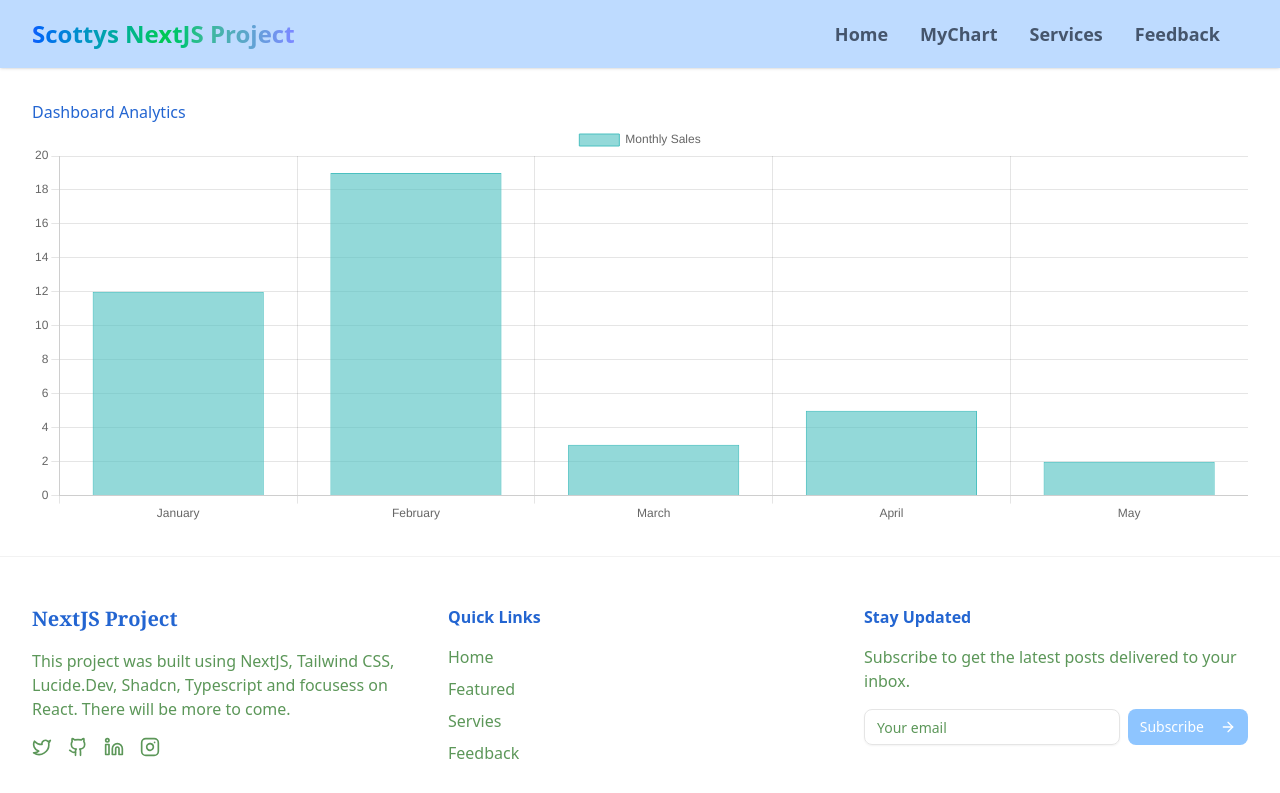
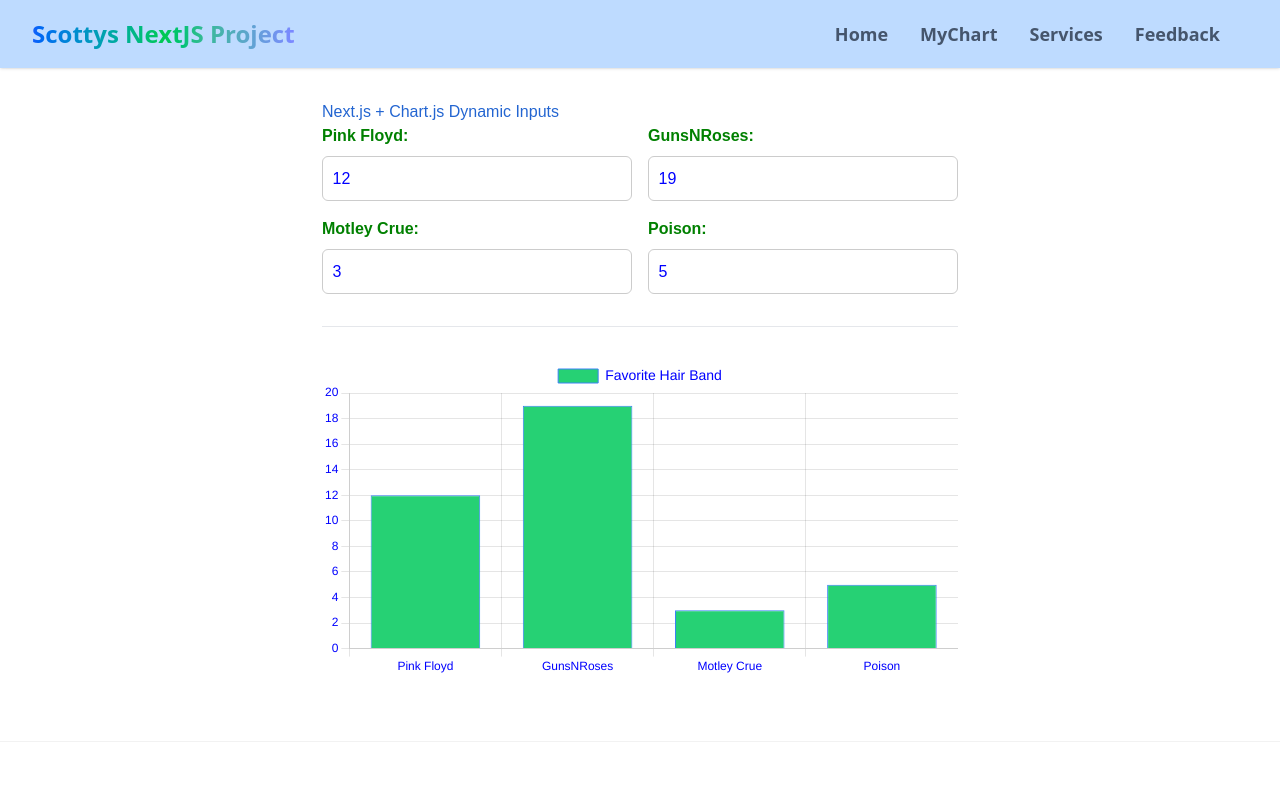
Before and after one commit to Scottysweb/my_Nextjs_blog, a Next.js app: page /contact in a window 1280 px wide. Shown: the top 793 px of the page. Built offline with nearby package versions, Linux system fonts and the light colour scheme; a web font is replaced by a local one.

Commit message:
Added Dynamic Chart with Chart.js 2

```diff
--- /dev/null
+++ b/app/contact/back/page.jsx
@@ -0,0 +1,88 @@
+'use client';
+
+import React, { useState } from 'react';
+import {
+    Chart as ChartJS,
+    CategoryScale,
+    LinearScale,
+    BarElement,
+    Title,
+    Tooltip,
+    Legend,
+} from 'chart.js';
+import { Bar } from 'react-chartjs-2';
+
+// Register the required Chart.js components
+ChartJS.register(CategoryScale, LinearScale, BarElement, Title, Tooltip, Legend);
+
+export default function ChartPage() {
+    // 1. Set up state for the 4 text boxes
+    const [FirstSong, setSong1] = useState<Number>(12);
+    const [SecSong, setSong2] = useState<Number>(8);
+    const [ThridSong, setSong3] = useState<Number>(3);
+    const [FourthSong, setSong4] = useState<Number>(5);
+
+    // 2. Construct the Chart.js data object using your state variables
+    const data = {
+        labels: ['Pink Floyd', 'GunsNRoses', 'Motley Crue', 'Poison'],
+        datasets: [
+            {
+                label: 'What is your favorite Hair Band',
+                data: [FirstSong, SecSong, ThirdSong, FourthSong],
+                    backgroundColor: 'rgba(74, 183, 118, 0.8)',
+                borderColor: 'rgba(59, 130, 246, 1)',
+                borderWidth: 1,
+            },
+        ],
+    };
+
+    // 3. Define basic configuration options for the chart
+    const options = {
+        responsive: true,
+        maintainAspectRatio: false,
+        scales: {
+            y: {
+                beginAtZero: true,
+            },
+        },
+    };
+
+    return (
+        <div style={{ padding: '2rem', fontFamily: 'sans-serif', maxWidth: '700px', margin: '0 auto' }}>
+            <h2>Next.js + Chart.js Dynamic Inputs</h2>
+
+            {/* Grid layout for the 4 text box inputs */}
+            <div style={{ display: 'grid', gridTemplateColumns: '1fr 1fr', gap: '1rem', marginBottom: '2rem' }}>
+                {[
+                    { label: 'Box 1', value: FirstSong, setter: setSong1 },
+                    { label: 'Box 2', value: SecSong, setter: setSong2 },
+                    { label: 'Box 3', value: ThirdSong, setter: setSong3 },
+                    { label: 'Box 4', value: FourthSong, setter: setSong4 },
+                ].map((input, idx) => (
+                    <div key={idx}>
+                        <label style={{ display: 'block', marginBottom: '0.5rem', fontWeight: 'bold' }}>{input.label}:</label>
+                        <input
+                            type="number"
+                            value={input.value}
+                            onChange={(e) => input.setter(Number(e.target.value) || 0)}
+                            style={{
+                                width: '100%',
+                                padding: '0.6rem',
+                                borderRadius: '6px',
+                                border: '1px solid #ccc',
+                                fontSize: '1rem'
+                            }}
+                        />
+                    </div>
+                ))}
+            </div>
+
+            <hr style={{ border: '0', borderTop: '1px solid #e5e7eb', marginBottom: '2rem' }} />
+
+            {/* Container for the Chart.js Canvas */}
+            <div style={{ height: '350px', position: 'relative', width: '100%' }}>
+                <Bar data={data} options={options} />
+            </div>
+        </div>
+    );
+}
--- a/app/contact/page.js
+++ /dev/null
@@ -1,10 +0,0 @@
-import BarChart from "@/components/BarChart";
-
-export default function Page() {
-    return (
-        <main style={{ padding: "2rem" }}>
-            <h1>Dashboard Analytics</h1>
-            <BarChart />
-        </main>
-    );
-}
--- /dev/null
+++ b/app/contact/page.tsx
@@ -0,0 +1,107 @@
+'use client';
+
+import React, { useState } from 'react';
+import {
+    Chart as ChartJS,
+    CategoryScale,
+    LinearScale,
+    BarElement,
+    Title,
+    Tooltip,
+    Legend,
+} from 'chart.js';
+import { Bar } from 'react-chartjs-2';
+import { color } from 'chart.js/helpers';
+
+// Register the required Chart.js components
+ChartJS.register(CategoryScale, LinearScale, BarElement, Title, Tooltip, Legend);
+
+export default function ChartPage() {
+    // 1. Set up state for the 4 text boxes
+    const [FirstSong, setFirstSong] = useState<number>(12);
+    const [SecSong, setSecSong] = useState<number>(19);
+    const [ThirdSong, setThirdSong] = useState<number>(3);
+    const [FourthSong, setFourthSong] = useState<number>(5);
+
+    // 2. Construct the Chart.js data object using your state variables
+    const data = {
+        labels: ['Pink Floyd', 'GunsNRoses', 'Motley Crue', 'Poison'],
+        datasets: [
+            {
+                label: 'Favorite Hair Band',
+                data: [FirstSong, SecSong, ThirdSong, FourthSong],
+                backgroundColor: 'rgb(38, 209, 116)', //
+                borderColor: 'rgba(59, 130, 246, 1)',
+                borderWidth: 1,
+            },
+        ],
+    };
+
+    // 3. Define basic configuration options for the chart
+    const options = {
+        plugins: {
+            legend: {
+                labels: {
+                    // This changes the color of the legend text ("Favorite Hair Band")
+                    color: 'Blue', // Set your desired color here (e.g., white)
+                    font: {
+                        size: 14 // Optional: change font size
+                    }
+                }
+            }
+        },
+        scales: {
+            // This changes the color of the axis labels ('Pink Floyd', 'GunsNRoses', etc.)
+            x: {
+                ticks: {
+                    color: 'Blue', // Color of X-axis labels
+                }
+            },
+            y: {
+                ticks: {
+                    color: 'Blue', // Color of Y-axis labels
+                }
+            }
+        }
+    };
+
+    return (
+        <div style={{ padding: '2rem', fontFamily: 'sans-serif', maxWidth: '700px', margin: '0 auto' }}>
+            <h2>Next.js + Chart.js Dynamic Inputs</h2>
+
+            {/* Grid layout for the 4 text box inputs */}
+            <div style={{ display: 'grid', gridTemplateColumns: '1fr 1fr', gap: '1rem', marginBottom: '2rem' }}>
+                {[
+                    { label: 'Pink Floyd', value: FirstSong, setter: setFirstSong, color: 'red'},
+                    { label: 'GunsNRoses', value: SecSong, setter: setSecSong },
+                    { label: 'Motley Crue', value: ThirdSong, setter: setThirdSong },
+                    { label: 'Poison', value: FourthSong, setter: setFourthSong },
+                ].map((input, idx) => (
+                    <div key={idx}>
+                        <label style={{ display: 'block', color: 'green', marginBottom: '0.5rem', fontWeight: 'bold' }}>{input.label}:</label>
+                        <input
+                            type="number"
+                            value={input.value}
+                            onChange={(e) => input.setter(Number(e.target.value) || 0)}
+                            style={{
+                                width: '100%',
+                                padding: '0.6rem',
+                                borderRadius: '6px',
+                                border: '1px solid #ccc',
+                                fontSize: '1rem',
+                                color: 'blue'
+                            }}
+                        />
+                    </div>
+                ))}
+            </div>
+
+            <hr style={{ border: '0', borderTop: '1px solid #e5e7eb', marginBottom: '2rem' }} />
+
+            {/* Container for the Chart.js Canvas */}
+            <div style={{ height: '350px', position: 'relative', width: '100%' }}>
+                <Bar data={data} options={options} />
+            </div>
+        </div>
+    );
+}
--- a/components/BarChart.jsx
+++ b/components/BarChart.jsx
@@ -1,5 +1,5 @@
 "use client"; // Required for Next.js App Router
-
+import { useState } from 'react';
 import { Bar } from "react-chartjs-2";
 import { Chart as ChartJS } from "chart.js/auto"; // Automatically registers scales and elements
 
@@ -7,8 +7,8 @@
     labels: ["January", "February", "March", "April", "May"],
     datasets: [
         {
-            label: "Monthly Sales",
-            data: [12, 19, 3, 5, 2],
+            label: "Favorite Song",
+            data: [FormData],
             backgroundColor: "rgba(75, 192, 192, 0.6)",
             borderColor: "rgba(75, 192, 192, 1)",
             borderWidth: 1,
--- a/components/ui/HeroSection.tsx
+++ b/components/ui/HeroSection.tsx
@@ -2,7 +2,7 @@
 import * as motion from "motion/react-client";
 import { Button } from "@/components/ui/button";
 import { ArrowRight } from "lucide-react";
-
+import Link from 'next/link';
 export default function HeroSection() {
     return (
         <section className="min-h-[90vh] flex items-center justify-center px-4 sm:px-6 lg:px-8 overflow-hidden">
@@ -19,7 +19,10 @@
                             NEXTJS{" "}
                             <span className="text-primary font-blue-200 italic">Project</span>
                         </h1>
-
+                        <p className="text-xl md:text-2xl text-muted-foreground mb-8 max-w-2xl font-italic text-blue-600">
+                            Check out my latest part of this Project "MyChart" where I used Chart.js to
+                            create a dynamic Chart that updates in real time.
+                        </p>
                         <p className="text-xl md:text-2xl text-muted-foreground mb-8 max-w-2xl font-italic">
                             This is a NEXT JS Project for part of my portfilio
                             It uses NextJS, Typescript, Motion and Tailwin CSS
@@ -31,7 +34,7 @@
                             transition={{ duration: 0.8, delay: 0.2 }}
                         >
                             <Button className="bg-blue-300 hover:bg-green-500 text-white px-8 py-2 rounded-md">
-                                Goto PHP
+                                <Link href="https://ottawagaragesales.ca/Portfolio/myjq.php" target="_blank" rel="noopener noreferrer">Goto my PHP Page</Link>
                                 <ArrowRight className="ml-2 h-4 w-4 group-hover:translate-x-1" />
                             </Button>
 
```
Also changed, not shown: 1 other file (tests, documents, lock files or other folders).
